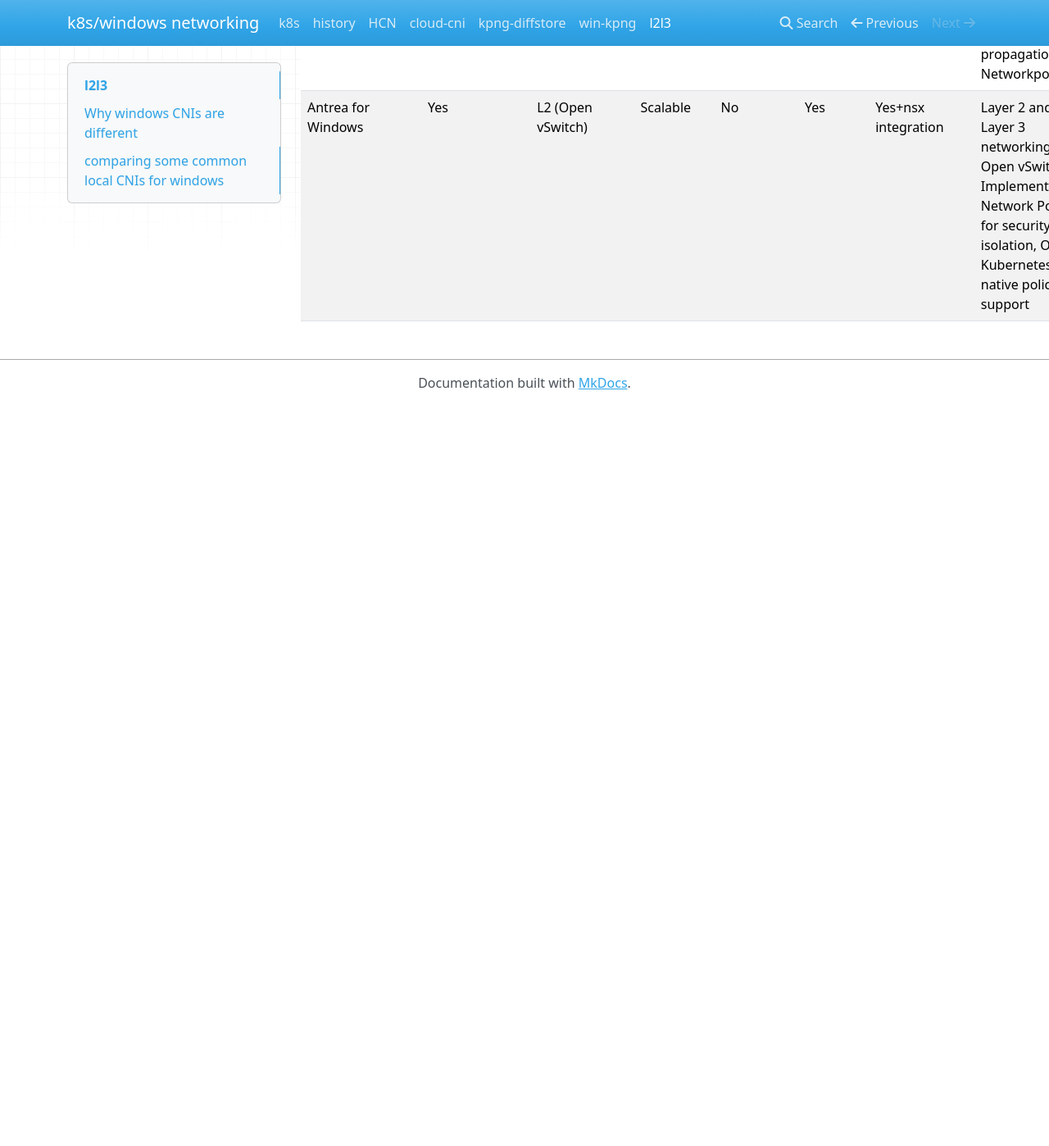
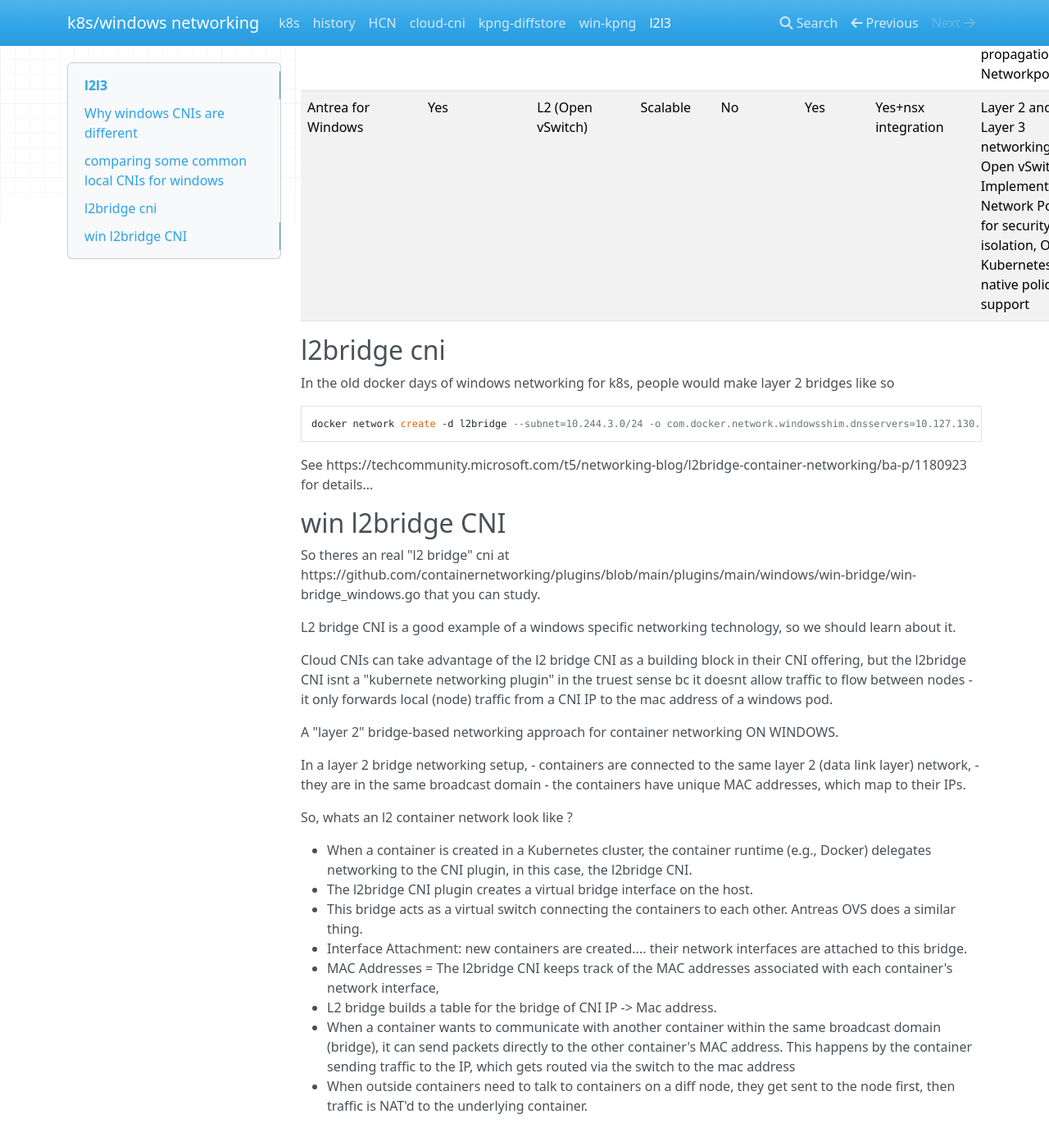
Before and after one commit to aroradaman/windows-networking, an MkDocs documentation site: the page built from docs/zz-l2vsl3.md, in a window 1280 px wide and 1400 px high, scrolled down 903 px. Shown: the whole window at 82% size. Built offline with MkDocs 1.6.1, drawn with Linux system fonts in a browser that asks for light colours; nearby versions of some CDN libraries; before the commit the page ends 1398 px from its top, so only the background shows below that.

Commit message:
Update zz-l2vsl3.md

````diff
--- a/docs/zz-l2vsl3.md
+++ b/docs/zz-l2vsl3.md
@@ -22,3 +22,40 @@ Heres a table contrasting different windows CNI implementations
 | Flannel for Windows   | no                  | L3 (VXLAN encapsulation)| more for prototypes         | No                   | Yes              | Various backends (e.g., etcd)     |   on-premises and cloud-based clusters,  multiple cloud providers .|
 | Calico for Windows    | Yes                  | L3 (BGP routing)        | scalable          | No                   | Yes              | Automatic IPAM (IP Address Management) options | Support for IPv4 and IPv6 dual-stack networking, Network segmentation through BGP route propagation,  Networkpolicies,  |
 | Antrea for Windows    | Yes                  | L2   (Open vSwitch)| Scalable  | No                   | Yes              | Yes+nsx integration              | Layer 2 and Layer 3 networking with Open vSwitch, Implements Network Policies for security and isolation, Offers Kubernetes native policy support  |
+
+## l2bridge cni
+
+In the old docker days of windows networking for k8s, people would make layer 2 bridges like so
+```
+docker network create -d l2bridge --subnet=10.244.3.0/24 -o com.docker.network.windowsshim.dnsservers=10.127.130.7,10.127.130.8 --gateway=10.244.3.1 -o com.docker.network.windowsshim.enable_outboundnat=true -o com.docker.network.windowsshim.outboundnat_exceptions=10.244.0.0/16,10.10.0.0/24,10.127.130.36/30 winl2bridge
+```
+
+See https://techcommunity.microsoft.com/t5/networking-blog/l2bridge-container-networking/ba-p/1180923 for details...
+
+##  win l2bridge CNI
+
+So theres an real "l2 bridge" cni at https://github.com/containernetworking/plugins/blob/main/plugins/main/windows/win-bridge/win-bridge_windows.go that you can study.
+
+L2 bridge CNI is a good example of a windows specific networking technology, so we should learn about it.
+
+Cloud CNIs can take advantage of the l2 bridge CNI as a building block in their CNI offering, but the l2bridge CNI isnt a "kubernete networking plugin" in the truest sense bc it
+doesnt allow traffic to flow between nodes - it only forwards local (node) traffic from a CNI IP to the mac address of a windows pod.
+
+A "layer 2" bridge-based networking approach for container networking ON WINDOWS.
+
+In a layer 2 bridge networking setup,
+- containers are connected to the same layer 2 (data link layer) network,
+- they are in the same broadcast domain
+- the containers have unique MAC addresses, which map to their IPs.
+
+So, whats an l2 container network look like ?
+
+- When a container is created in a Kubernetes cluster, the container runtime (e.g., Docker) delegates networking to the CNI plugin, in this case, the l2bridge CNI.
+- The l2bridge CNI plugin creates a virtual bridge interface on the host.
+- This bridge acts as a virtual switch connecting the containers to each other. Antreas OVS does a similar thing.
+- Interface Attachment: new containers are created....  their network interfaces are attached to this bridge.
+- MAC Addresses = The l2bridge CNI keeps track of the MAC addresses associated with each container's network interface,
+- L2 bridge builds a table for the bridge of CNI IP -> Mac address.
+- When a container wants to communicate with another container within the same broadcast domain (bridge), it can send packets directly to the other container's MAC address.  This happens by the container
+sending traffic to the IP, which gets routed via the switch to the mac address
+- When outside containers need to talk to containers on a diff node, they get sent to the node first, then traffic is NAT'd to the underlying container.
````
